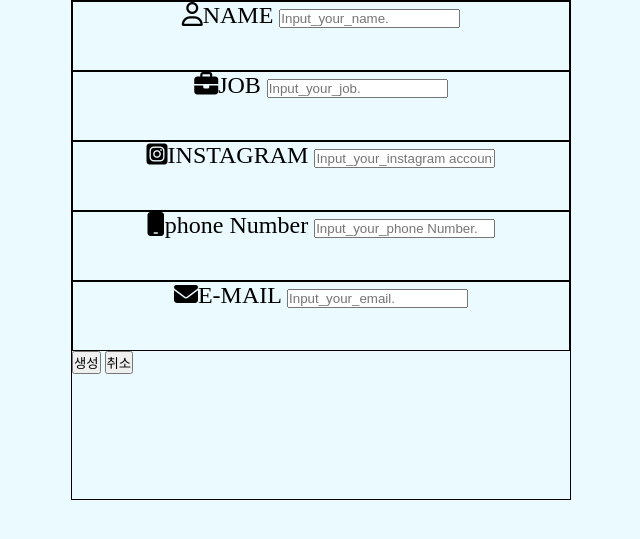
After one commit to kimna0920/web, a PHP site: page /01/propile_create_form.php in a window 1280 px wide. The commit adds this page. Shown: the top 539 px of the page, without its empty margins (319-959 px from the left). Run offline with PHP 8.4, Linux system fonts and the light colour scheme; some libraries are stand-ins or nearby versions.

Commit message:
Add files via upload

```diff
--- /dev/null
+++ b/htdocs/01/css/propile_create_form.css
@@ -0,0 +1,12 @@
+.wrap{
+    border: 1px #000 solid;
+    width: 500px;
+    height: 500px;
+    margin: 0 auto;
+}
+.input_form{
+    border: 1px #000 solid;
+    height: 70px;
+    font-size: 24px;
+    text-align: center;
+}
--- /dev/null
+++ b/htdocs/01/propile_create_form.php
@@ -0,0 +1,45 @@
+<?php
+
+?>
+<!DOCTYPE html>
+<html lang="en">
+<head>
+    <meta charset="UTF-8">
+    <title>프로필 생성</title>
+    <script src="https://kit.fontawesome.com/a0fdef4e51.js" crossorigin="anonymous"></script>
+    <link rel="stylesheet" href="css/style.css">
+    <link rel="stylesheet" href="css/reset.css">
+    <link rel="stylesheet" href="css/propile_create_form.css">
+</head>
+<body>
+   <div class="wrap">
+       <form action="process_profile_create.php" method="post">
+           <div class="input_form">
+               <label for="name"><i class="fa-regular fa-user"></i>NAME</label>
+               <input type="text" name="name" id="name" placeholder="Input_your_name." required>
+           </div>
+            <div class="input_form">
+               <label for="job"><i class="fa-solid fa-briefcase"></i>JOB</label>
+               <input type="text" name="job" id="job" placeholder="Input_your_job." required>
+           </div>
+           <div class="input_form">
+               <label for="insta"><i class="fa-brands fa-square-instagram"></i>INSTAGRAM</label>
+               <input type="text" name="insta" id="phone" placeholder="Input_your_instagram account.">
+           </div>
+           <div class="input_form">
+               <label for="phone"><i class="fa-solid fa-mobile"></i>phone Number</label>
+               <input type="text" name="phone" id="phone" placeholder="Input_your_phone Number.">
+           </div>
+           <div class="input_form">
+               <label for="email"><i class="fa-solid fa-envelope"></i>E-MAIL</label>
+               <input type="text" name="email" id="phone" placeholder="Input_your_email.">
+           </div>
+           <div class="btn_box">
+               <input type="submit" value="생성">
+               <input type="reset" value="취소">
+           </div>
+        </form>
+
+   </div>
+</body>
+</html>
```
Also changed, not shown: htdocs/01/css/list.css (deleted, +0 -8 lines), htdocs/01/list.php (+9 -0 lines), htdocs/01/process_profile_create.php (added, +30 -0 lines), htdocs/01/process_profile_delete.php (added, +16 -0 lines), htdocs/01/process_profile_update.php (added, +21 -0 lines), htdocs/01/process_propile_update.php (added, +11 -0 lines), htdocs/01/profile_update_form.php (added, +51 -0 lines).
